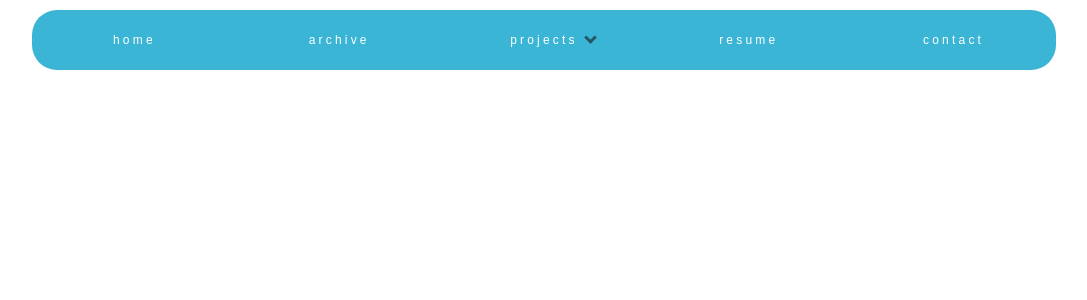
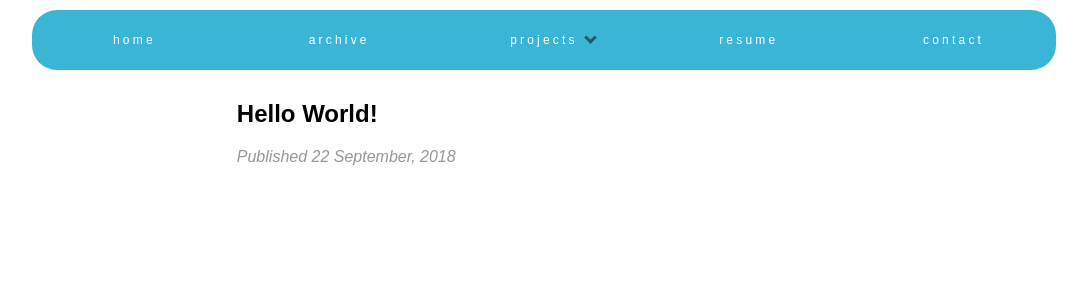
Before and after one commit to marcphilippebeaujean-abertay/ReactProjects, a React (Create React App) app in the folder blog-frontend/: page / in a window 1280 px wide. Shown: the top 300 px of the page, without its empty margins (96-1183 px from the left). Built offline with nearby package versions, Linux system fonts and the light colour scheme.

Commit message:
change home url to be / with exact keyword

```diff
--- a/blog-frontend/src/App.jsx
+++ b/blog-frontend/src/App.jsx
@@ -16,7 +16,7 @@ class App extends Component {
         <BrowserRouter>
           <div className="App">
             <Route path="/" component={PersistentContentComponent} />
-            <Route path="/home" component={MainBlogComponent} />
+            <Route path="/" exact component={MainBlogComponent} />
             <Route path="/she-town" component={SheTown} />
           </div>
         </BrowserRouter>
--- a/blog-frontend/src/components/Navigation Bar/navBar.jsx
+++ b/blog-frontend/src/components/Navigation Bar/navBar.jsx
@@ -13,7 +13,7 @@ class NavBar extends Component {
     return (
       <nav id="nav-div">
         <Link
-          to="/home"
+          to="/"
           className="nav-element nav-element-main nav-left-element btn-div"
           style={{ textDecoration: "none" }}
         >
```
